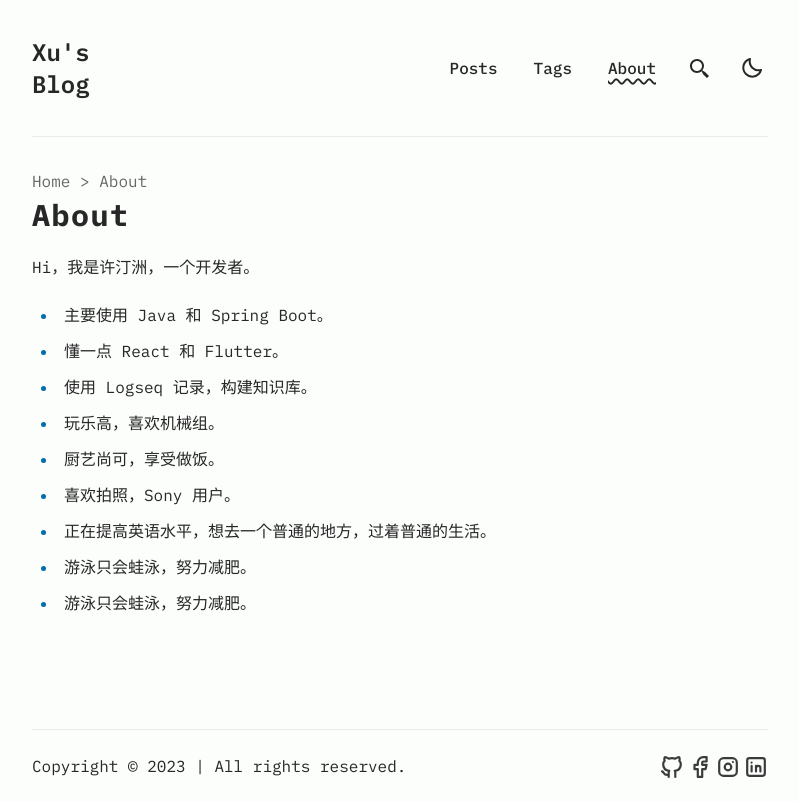
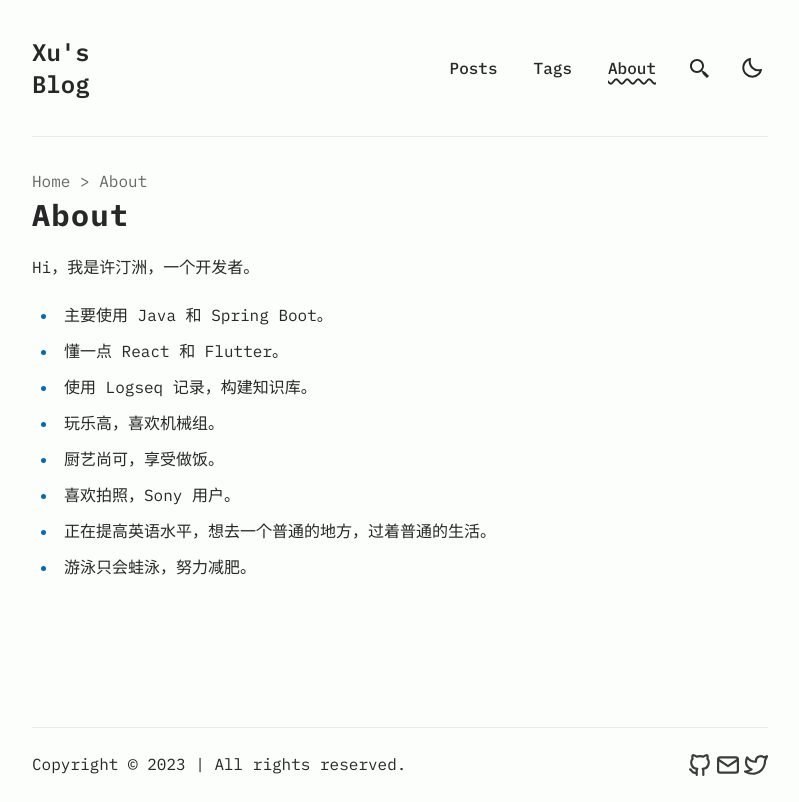
Before and after one commit to xutingzhou/xutingzhou, an Astro site: page /about in a window 1280 px wide. Shown: the whole page, without its empty margins (240-1039 px from the left). Built offline with nearby package versions, Linux system fonts and the light colour scheme; Astro itself is replaced by a stand-in of ours.

Commit message:
update self site info

```diff
--- a/src/config.ts
+++ b/src/config.ts
@@ -10,7 +10,7 @@ export const SITE: Site = {
   postPerPage: 3,
 };
 
-export const LOCALE = ["en-EN"]; // set to [] to use the environment default
+export const LOCALE = ["zh-CN"]; // set to [] to use the environment default
 
 export const LOGO_IMAGE = {
   enable: false,
@@ -22,121 +22,121 @@ export const LOGO_IMAGE = {
 export const SOCIALS: SocialObjects = [
   {
     name: "Github",
-    href: "https://github.com/satnaing/astro-paper",
+    href: "https://github.com/xutingzhou",
     linkTitle: ` ${SITE.title} on Github`,
     active: true,
   },
   {
     name: "Facebook",
-    href: "https://github.com/satnaing/astro-paper",
+    href: "",
     linkTitle: `${SITE.title} on Facebook`,
+    active: false,
+  },
+  {
+    name: "Instagram",
+    href: "",
+    linkTitle: `${SITE.title} on Instagram`,
+    active: false,
+  },
+  {
+    name: "LinkedIn",
+    href: "",
+    linkTitle: `${SITE.title} on LinkedIn`,
+    active: false,
+  },
+  {
+    name: "Mail",
+    href: "mailto:458970@gmail.com",
+    linkTitle: `Send an email to ${SITE.title}`,
     active: true,
   },
   {
-    name: "Instagram",
-    href: "https://github.com/satnaing/astro-paper",
-    linkTitle: `${SITE.title} on Instagram`,
+    name: "Twitter",
+    href: "https://twitter.com/tingzhouxu",
+    linkTitle: `${SITE.title} on Twitter`,
     active: true,
   },
   {
-    name: "LinkedIn",
-    href: "https://github.com/satnaing/astro-paper",
-    linkTitle: `${SITE.title} on LinkedIn`,
-    active: true,
-  },
-  {
-    name: "Mail",
-    href: "mailto:yourmail@gmail.com",
-    linkTitle: `Send an email to ${SITE.title}`,
-    active: false,
-  },
-  {
-    name: "Twitter",
-    href: "https://github.com/satnaing/astro-paper",
-    linkTitle: `${SITE.title} on Twitter`,
-    active: false,
-  },
-  {
     name: "Twitch",
-    href: "https://github.com/satnaing/astro-paper",
+    href: "",
     linkTitle: `${SITE.title} on Twitch`,
     active: false,
   },
   {
     name: "YouTube",
-    href: "https://github.com/satnaing/astro-paper",
+    href: "",
     linkTitle: `${SITE.title} on YouTube`,
     active: false,
   },
   {
     name: "WhatsApp",
-    href: "https://github.com/satnaing/astro-paper",
+    href: "",
     linkTitle: `${SITE.title} on WhatsApp`,
     active: false,
   },
   {
     name: "Snapchat",
-    href: "https://github.com/satnaing/astro-paper",
+    href: "",
     linkTitle: `${SITE.title} on Snapchat`,
     active: false,
   },
   {
     name: "Pinterest",
-    href: "https://github.com/satnaing/astro-paper",
+    href: "",
     linkTitle: `${SITE.title} on Pinterest`,
     active: false,
   },
   {
     name: "TikTok",
-    href: "https://github.com/satnaing/astro-paper",
+    href: "",
     linkTitle: `${SITE.title} on TikTok`,
     active: false,
   },
   {
     name: "CodePen",
-    href: "https://github.com/satnaing/astro-paper",
+    href: "",
     linkTitle: `${SITE.title} on CodePen`,
     active: false,
   },
   {
     name: "Discord",
-    href: "https://github.com/satnaing/astro-paper",
+    href: "",
     linkTitle: `${SITE.title} on Discord`,
     active: false,
   },
   {
     name: "GitLab",
-    href: "https://github.com/satnaing/astro-paper",
+    href: "",
     linkTitle: `${SITE.title} on GitLab`,
     active: false,
   },
   {
     name: "Reddit",
-    href: "https://github.com/satnaing/astro-paper",
+    href: "",
     linkTitle: `${SITE.title} on Reddit`,
     active: false,
   },
   {
     name: "Skype",
-    href: "https://github.com/satnaing/astro-paper",
+    href: "",
     linkTitle: `${SITE.title} on Skype`,
     active: false,
   },
   {
     name: "Steam",
-    href: "https://github.com/satnaing/astro-paper",
+    href: "",
     linkTitle: `${SITE.title} on Steam`,
     active: false,
   },
   {
     name: "Telegram",
-    href: "https://github.com/satnaing/astro-paper",
+    href: "",
     linkTitle: `${SITE.title} on Telegram`,
     active: false,
   },
   {
     name: "Mastodon",
-    href: "https://github.com/satnaing/astro-paper",
+    href: "",
     linkTitle: `${SITE.title} on Mastodon`,
     active: false,
   },
--- a/src/pages/about.md
+++ b/src/pages/about.md
@@ -13,4 +13,3 @@ Hi，我是许汀洲，一个开发者。
 - 喜欢拍照，Sony 用户。
 - 正在提高英语水平，想去一个普通的地方，过着普通的生活。
 - 游泳只会蛙泳，努力减肥。
-- 游泳只会蛙泳，努力减肥。
--- a/src/pages/index.astro
+++ b/src/pages/index.astro
@@ -23,7 +23,7 @@ const socialCount = SOCIALS.filter(social => social.active).length;
   <Header />
   <main id="main-content">
     <section id="hero">
-      <h1>Mingalaba</h1>
+      <h1>Xu's Blog</h1>
       <a
         target="_blank"
         href="/rss.xml"
@@ -41,25 +41,13 @@ const socialCount = SOCIALS.filter(social => social.active).length;
       </a>
 
       <p>
-        AstroPaper is a minimal, responsive, accessible and SEO-friendly Astro
-        blog theme. This theme follows best practices and provides accessibility
-        out of the box. Light and dark mode are supported by default. Moreover,
-        additional color schemes can also be configured.
-      </p>
-      <p>
-        Read the blog posts or check
-        <LinkButton
-          className="hover:text-skin-accent underline underline-offset-4 decoration-dashed"
-          href="https://github.com/satnaing/astro-paper#readme"
-        >
-          README
-        </LinkButton> for more info.
+        Hi，我是许汀洲，一个开发者。在这儿做一些记录。
       </p>
       {
         // only display if at least one social link is enabled
         socialCount > 0 && (
           <div class="social-wrapper">
-            <div class="social-links">Social Links:</div>
+            <div class="social-links">联系方式：</div>
             <Socials />
           </div>
         )
```
